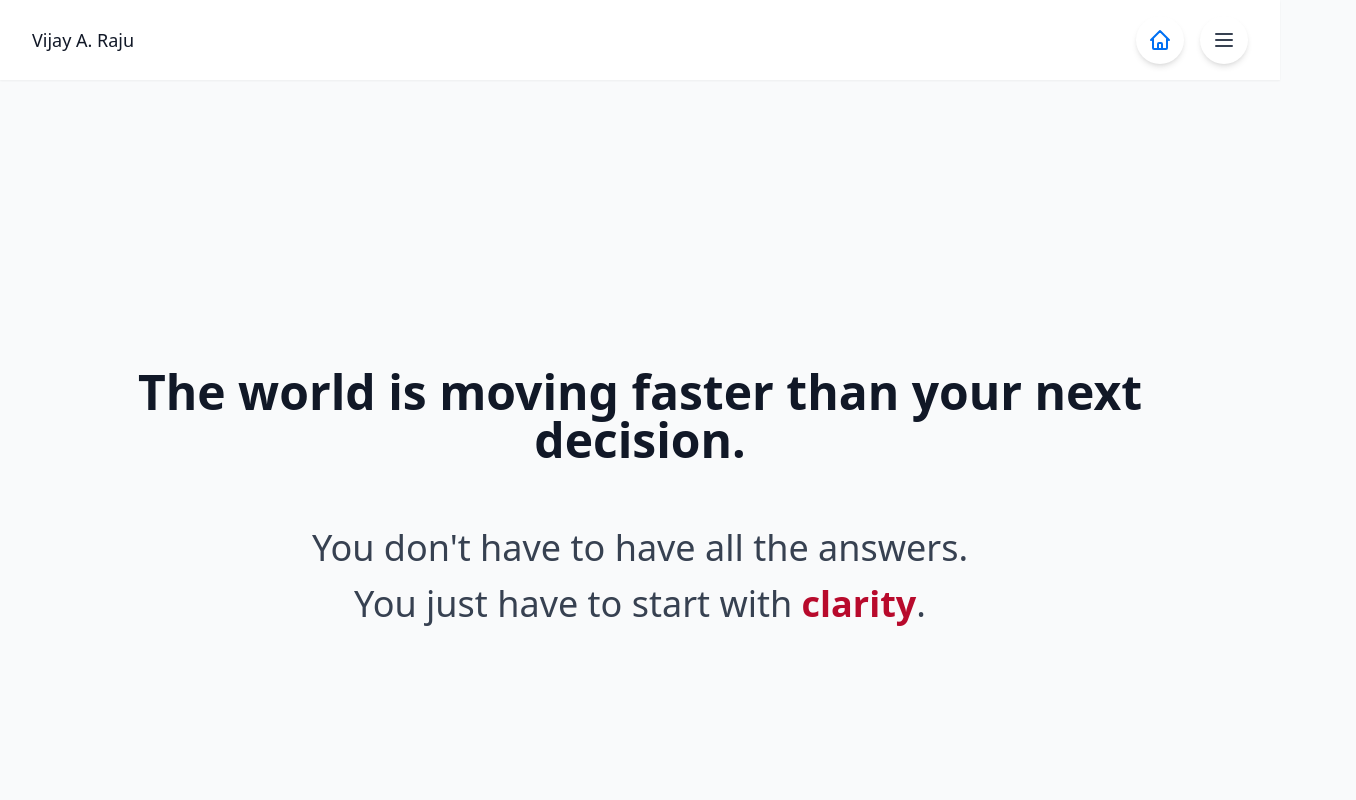
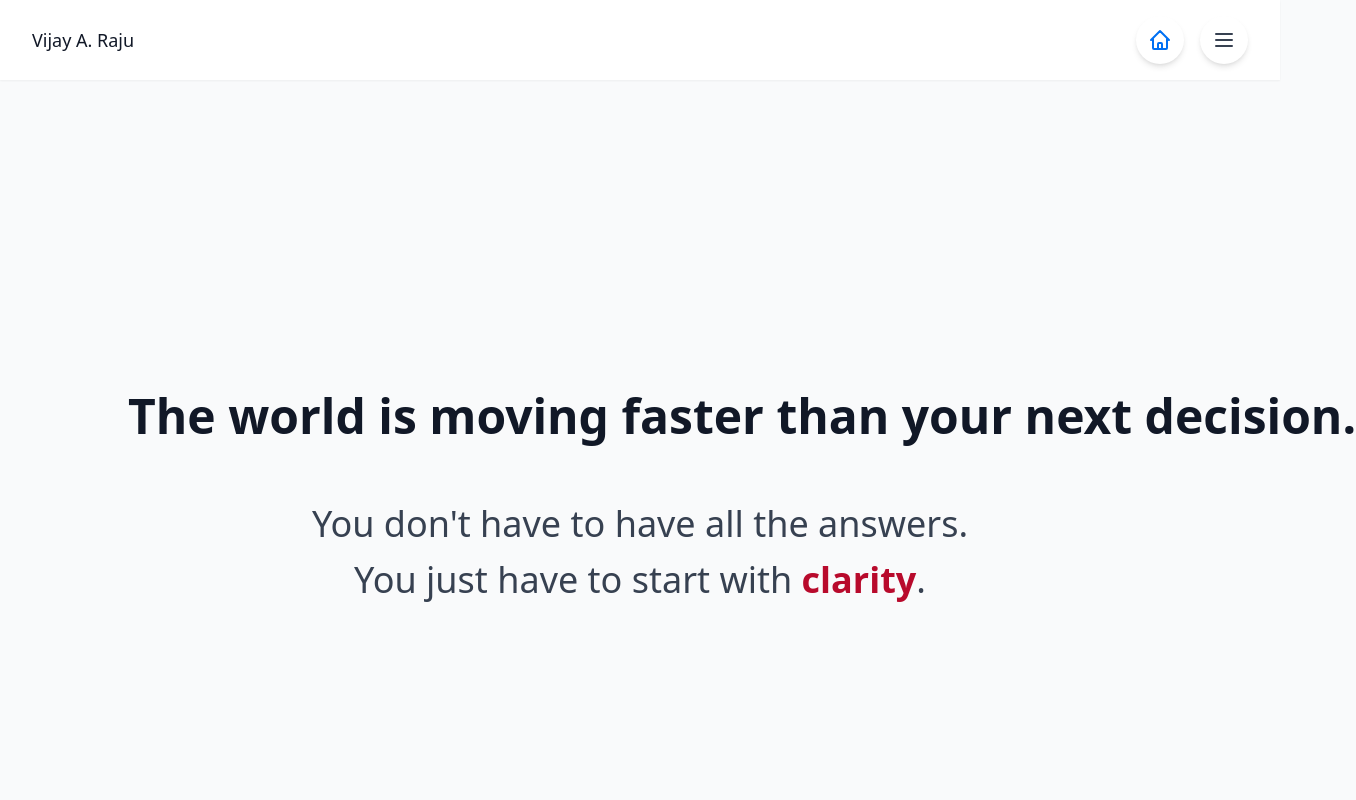
Before and after one commit to Wijay000/draft, a Next.js app: page / in a window 1280 px wide. Shown: the top 800 px of the page, 1356 px wide, since content can reach past the window. Built offline with nearby package versions, Linux system fonts and the light colour scheme.

Commit message:
fix(home): keep first line single-line on desktop, wrapped on mobile

```diff
--- a/pages/index.js
+++ b/pages/index.js
@@ -9,7 +9,7 @@ export default function Home() {
         transition={{ duration: 0.8 }}
         className="text-center max-w-5xl"
       >
-        <h1 className="text-xl sm:text-2xl md:text-3xl lg:text-4xl xl:text-5xl font-bold text-gray-900 mb-8 sm:mb-12 md:mb-16 leading-relaxed">
+        <h1 className="text-xl sm:text-2xl md:text-3xl lg:text-4xl xl:text-5xl font-bold text-gray-900 mb-8 sm:mb-12 md:mb-16 leading-relaxed lg:whitespace-nowrap">
           The world is moving faster than your next decision.
         </h1>
 
```
